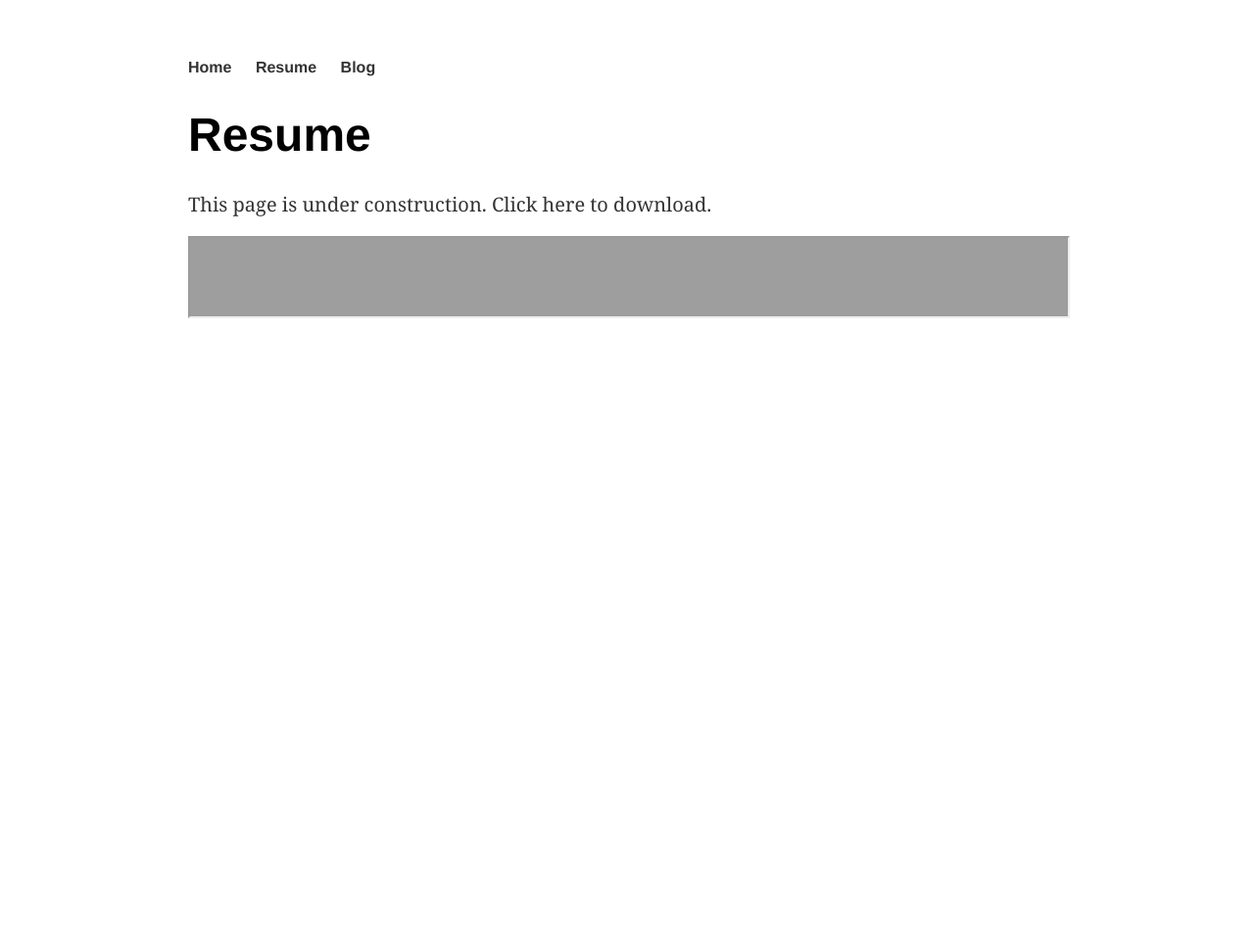
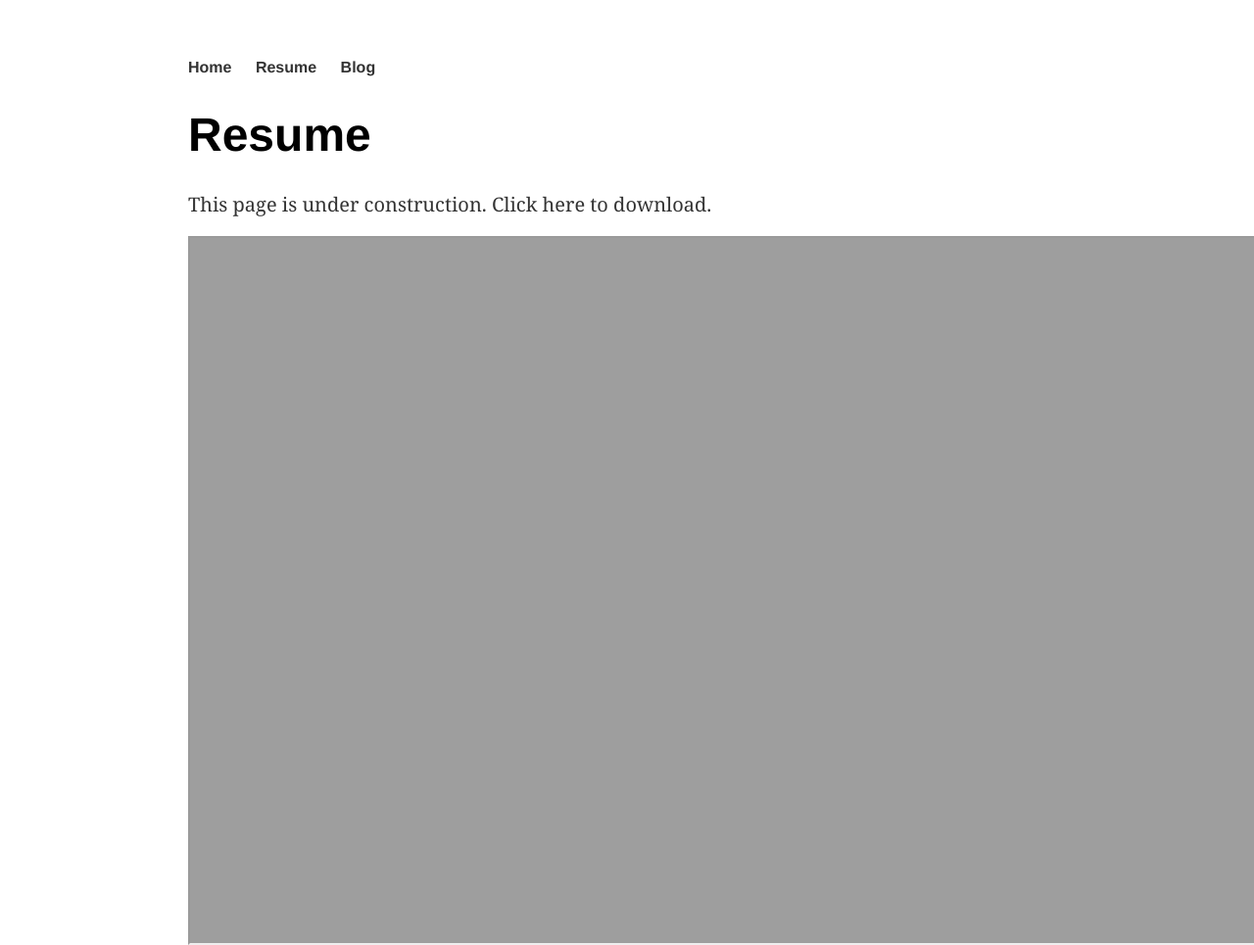
Before and after one commit to eliason-j/eliason-j.github.io, a Jekyll site: the page built from resume/86e50ff964a83855fcac5d8dbdd1930528b9eab9/index.html, in a window 1280 px wide. Shown: the whole page at 98% size. Built offline with Jekyll 4.4.1, drawn with Linux system fonts in a browser that asks for light colours; before the commit the page ends 900 px from its top, so only the background shows below that.

Commit message:
Update main.css

```diff
--- a/css/main.css
+++ b/css/main.css
@@ -2,6 +2,11 @@ body {
     margin: 60px auto;
     width: 70%;
     max-width: 1400px;
+}
+iframe {
+    width: 100%;
+    height: 80%;
+    position: absolute;
 }
 nav ul, footer ul {
     font-family:'Helvetica', 'Arial', 'Sans-Serif';
```
